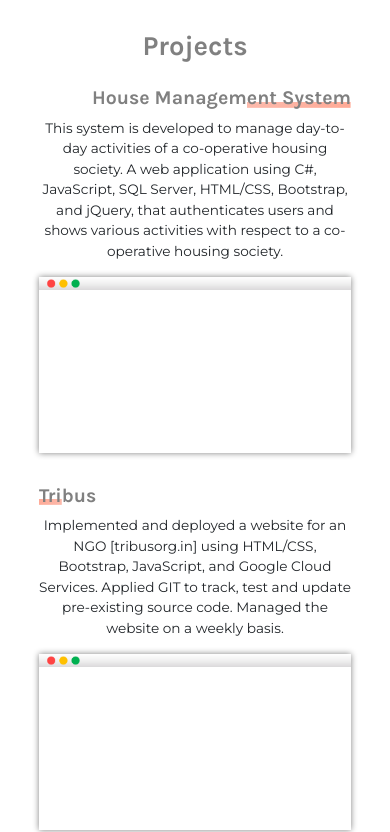
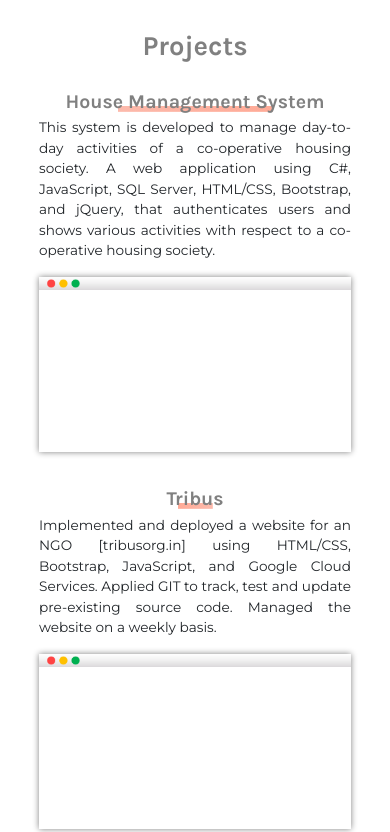
Before and after one commit to lestercardoz11/lestercardoz11.github.io, a React (Create React App) app: page / in a window 390 px wide. Shown: the part 1876-2708 px from the top of the page. Built offline with nearby package versions, Linux system fonts and the light colour scheme.

Commit message:
projects

```diff
--- a/src/styles/App.css
+++ b/src/styles/App.css
@@ -369,7 +369,6 @@ main p {
   background-repeat: no-repeat;
   background-size: 40% 0.3em;
   background-position: 100% 88%;
-  right: 0;
 }
 
 .work-contentA .work-content2 {
@@ -572,13 +571,16 @@ main p {
         -ms-flex-pack: center;
             justify-content: center;
   }
-  .work-contentA h3 {
+  .work-contentA .work-content1 h3 {
     font-size: 5vw;
     text-align: center;
+    margin: 1vw auto;
+    background-size: 60% 0.3em;
+    background-position: 50% 88%;
   }
-  .work-contentA p {
+  .work-contentA .work-content1 p {
     font-size: 3.5vw;
-    text-align: center;
+    text-align: justify;
   }
   .work-contentA .work-content2 {
     width: 100%;
@@ -593,13 +595,16 @@ main p {
         -ms-flex-pack: center;
             justify-content: center;
   }
-  .work-contentB h3 {
+  .work-contentB .work-content4 h3 {
     font-size: 5vw;
     text-align: center;
+    margin: 1vw auto;
+    background-size: 60% 0.3em;
+    background-position: 50% 88%;
   }
-  .work-contentB p {
+  .work-contentB .work-content4 p {
     font-size: 3.5vw;
-    text-align: center;
+    text-align: justify;
   }
   .work-contentB .work-content3 {
     width: 100%;
--- a/src/styles/_content.scss
+++ b/src/styles/_content.scss
@@ -142,7 +142,6 @@ main {
             background-repeat: no-repeat;
             background-size: 40% 0.3em;
             background-position: 100% 88%;
-            right: 0;
         }
     }
 
--- a/src/styles/_responsive.scss
+++ b/src/styles/_responsive.scss
@@ -1,12 +1,15 @@
 @media screen and (max-width: 1024px) {
     header {
         display: flex;
+
         nav {
             flex: 0;
+
             .nav-links {
                 display: none;
             }
         }
+
         .logo-container {
             justify-content: center;
         }
@@ -16,12 +19,15 @@
 @media screen and (max-width: 768px) {
     header {
         display: flex;
+
         nav {
             flex: 0;
+
             .nav-links {
                 display: none;
             }
         }
+
         .logo-container {
             justify-content: center;
         }
@@ -30,19 +36,24 @@
     .main-header-content {
         flex-direction: column-reverse;
         padding: 5% 10%;
+
         .heading {
             width: 100%;
             text-align: left;
             margin: 5vh 0;
+
             .head-wrap {
                 height: 35vw;
             }
+
             h1 {
                 font-size: 7vw;
             }
         }
+
         .img-cover {
             width: 100%;
+
             img {
                 width: 100%;
             }
@@ -51,8 +62,10 @@
 
     main {
         min-height: initial;
+
         h1 {
             font-size: 7vw;
+
             &:before,
             &:after {
                 display: none;
@@ -64,12 +77,15 @@
     .main-content {
         flex-direction: column;
         justify-content: center;
+
         p {
             font-size: 3.5vw;
         }
+
         .about-content2 {
             width: 100%;
             padding: 0;
+
             .card {
                 max-width: 100%;
                 margin: 5% 20%;
@@ -88,14 +104,21 @@
         flex-direction: column;
         justify-content: center;
 
+        .work-content1 {
             h3 {
                 font-size: 5vw;
                 text-align: center;
+                margin: 1vw auto;
+                background-size: 60% 0.3em;
+                background-position: 50% 88%;
             }
+
             p {
                 font-size: 3.5vw;
-            text-align: center;
+                text-align: justify;
             }
+        }
+
         .work-content2 {
             width: 100%;
             padding: 0;
@@ -106,14 +129,21 @@
         flex-direction: column-reverse;
         justify-content: center;
 
+        .work-content4 {
             h3 {
                 font-size: 5vw;
                 text-align: center;
+                margin: 1vw auto;
+                background-size: 60% 0.3em;
+                background-position: 50% 88%;
             }
+
             p {
                 font-size: 3.5vw;
-            text-align: center;
+                text-align: justify;
             }
+        }
+
         .work-content3 {
             width: 100%;
             padding: 0;
```
Also changed, not shown: 1 other file (tests, documents, lock files or other folders). Lines whose indentation alone changed are shown as unchanged.
